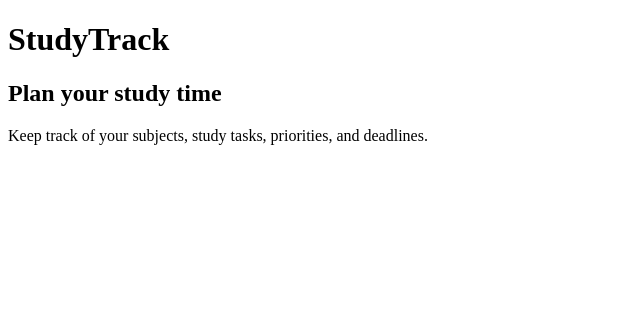
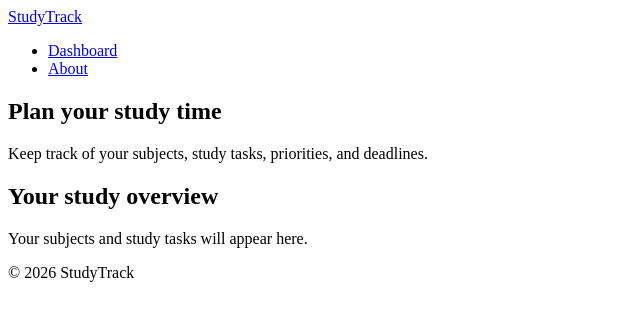
Before and after one commit to jalynch67/Database-Project---StudyTrack, a Flask app: page / in a window 1280 px wide. Shown: the top 321 px of the page, without its empty margins (0-640 px from the left). Run offline with Flask 3, Linux system fonts and the light colour scheme.

Commit message:
Add about page and base template for navigation

```diff
--- a/app.py
+++ b/app.py
@@ -10,5 +10,10 @@ def index():
     return render_template("index.html")
 
 
+@app.route("/about")
+def about():
+    """Display information about StudyTrack."""
+    return render_template("about.html")
+
 if __name__ == "__main__":
     app.run(debug=True)
--- /dev/null
+++ b/templates/base.html
@@ -0,0 +1,37 @@
+<!DOCTYPE html>
+<html lang="en">
+
+<head>
+    <meta charset="UTF-8">
+    <meta name="viewport" content="width=device-width, initial-scale=1.0">
+
+    <title>{% block title %}StudyTrack{% endblock %}</title>
+</head>
+
+<body>
+    <header>
+        <nav>
+            <a href="{{ url_for('index') }}">StudyTrack</a>
+
+            <ul>
+                <li>
+                    <a href="{{ url_for('index') }}">Dashboard</a>
+                </li>
+                <li>
+                    <a href="{{ url_for('about') }}">About</a>
+                </li>
+            </ul>
+        </nav>
+    </header>
+
+    <main>
+        {% block content %}
+        {% endblock %}
+    </main>
+
+    <footer>
+        <p>&copy; 2026 StudyTrack</p>
+    </footer>
+</body>
+
+</html>
--- a/templates/index.html
+++ b/templates/index.html
@@ -1,24 +1,21 @@
-<!DOCTYPE html>
-<html lang="en">
+{% extends "base.html" %}
 
-<head>
-    <meta charset="UTF-8">
-    <meta name="viewport" content="width=device-width, initial-scale=1.0">
-    <title>StudyTrack</title>
-</head>
+{% block title %}Dashboard | StudyTrack{% endblock %}
 
-<body>
-    <header>
-        <h1>StudyTrack</h1>
-    </header>
+{% block content %}
+<section>
+    <h1>Plan your study time</h1>
 
-    <main>
-        <h2>Plan your study time</h2>
-        <p>
-            Keep track of your subjects, study tasks, priorities, and deadlines.
-        </p>
-    </main>
+    <p>
+        Keep track of your subjects, study tasks, priorities, and deadlines.
+    </p>
+</section>
 
-</body>
+<section>
+    <h2>Your study overview</h2>
 
-</html>
+    <p>
+        Your subjects and study tasks will appear here.
+    </p>
+</section>
+{% endblock %}
```
Also changed, not shown: templates/about.html (added, +20 -0 lines).
